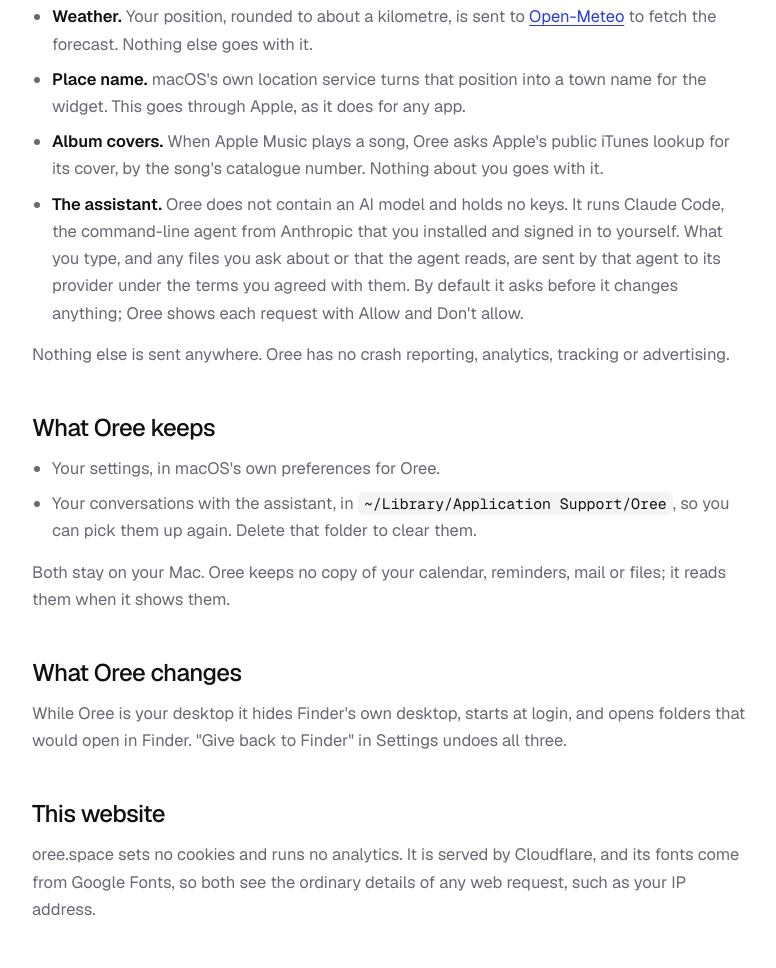
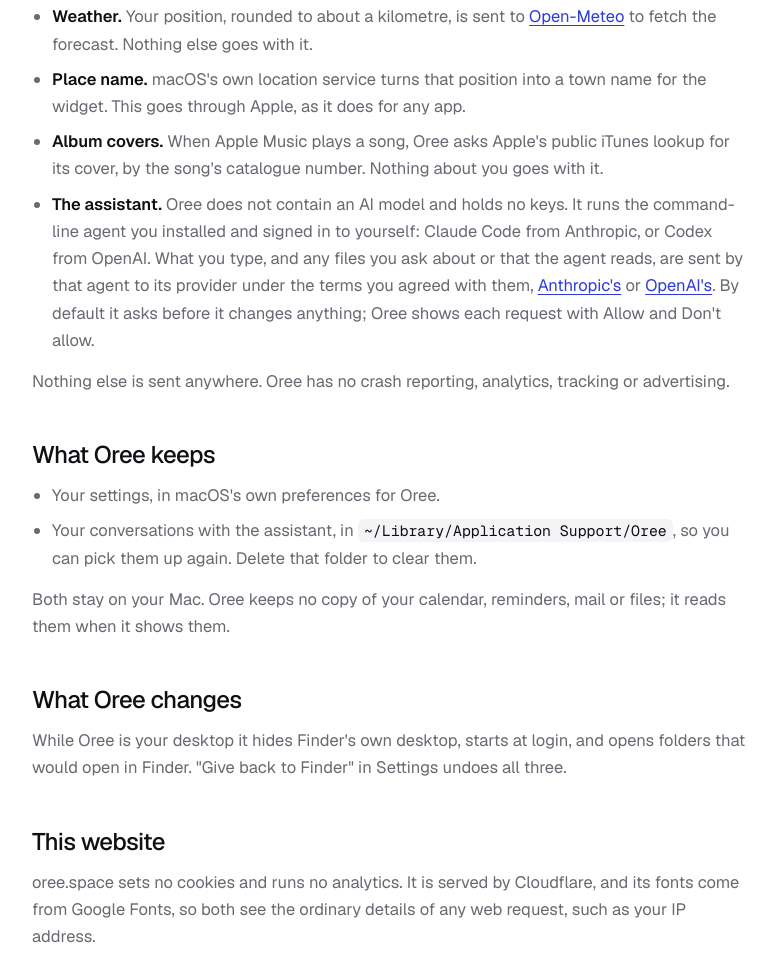
Before and after one commit to barisbuild/oree, a plain HTML site: page site/privacy.html in a window 1280 px wide. Shown: the part 1682-2650 px from the top of the page, without its empty margins (248-1024 px from the left). Drawn offline with nearby package versions, Linux system fonts and the light colour scheme.

Commit message:
oree.space privacy: name Codex beside Claude Code, with both providers' policies
Co-Authored-By: Claude Opus 5.5 <noreply@anthropic.com>

```diff
--- a/site/privacy.html
+++ b/site/privacy.html
@@ -60,7 +60,7 @@
     <li><strong>Weather.</strong> Your position, rounded to about a kilometre, is sent to <a href="https://open-meteo.com">Open-Meteo</a> to fetch the forecast. Nothing else goes with it.</li>
     <li><strong>Place name.</strong> macOS's own location service turns that position into a town name for the widget. This goes through Apple, as it does for any app.</li>
     <li><strong>Album covers.</strong> When Apple Music plays a song, Oree asks Apple's public iTunes lookup for its cover, by the song's catalogue number. Nothing about you goes with it.</li>
-    <li><strong>The assistant.</strong> Oree does not contain an AI model and holds no keys. It runs Claude Code, the command-line agent from Anthropic that you installed and signed in to yourself. What you type, and any files you ask about or that the agent reads, are sent by that agent to its provider under the terms you agreed with them. By default it asks before it changes anything; Oree shows each request with Allow and Don't allow.</li>
+    <li><strong>The assistant.</strong> Oree does not contain an AI model and holds no keys. It runs the command-line agent you installed and signed in to yourself: Claude Code from Anthropic, or Codex from OpenAI. What you type, and any files you ask about or that the agent reads, are sent by that agent to its provider under the terms you agreed with them, <a href="https://www.anthropic.com/legal/privacy">Anthropic's</a> or <a href="https://openai.com/policies/privacy-policy/">OpenAI's</a>. By default it asks before it changes anything; Oree shows each request with Allow and Don't allow.</li>
   </ul>
   <p>Nothing else is sent anywhere. Oree has no crash reporting, analytics, tracking or advertising.</p>
 
```
